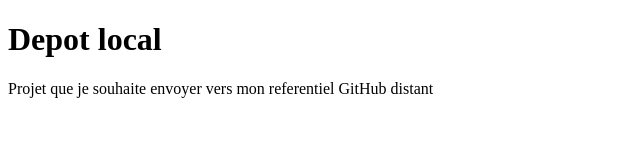
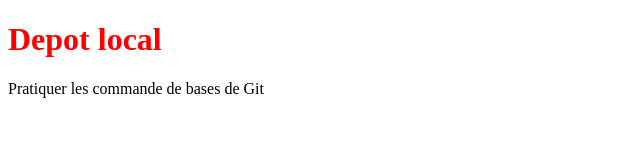
Before and after one commit to najwaelm/git_practice, a plain HTML site: page index.html in a window 1280 px wide. Shown: the whole page, without its empty margins (0-640 px from the left). Drawn offline with Linux system fonts and the light colour scheme.

Commit message:
amelioration de mon index et ajout du style

```diff
--- a/index.html
+++ b/index.html
@@ -4,9 +4,10 @@
     <meta charset="UTF-8">
     <meta name="viewport" content="width=device-width, initial-scale=1.0">
     <title>Document</title>
+    <link rel="stylesheet" href="style/style.css">
 </head>
 <body>
     <h1>Depot local</h1>
-    <p>Projet que je souhaite envoyer vers mon referentiel GitHub distant</p>
+    <p>Pratiquer les commande de bases de Git</p>
 </body>
 </html>
--- /dev/null
+++ b/style/style.css
@@ -0,0 +1,3 @@
+h1{
+    color: red;
+}
```
